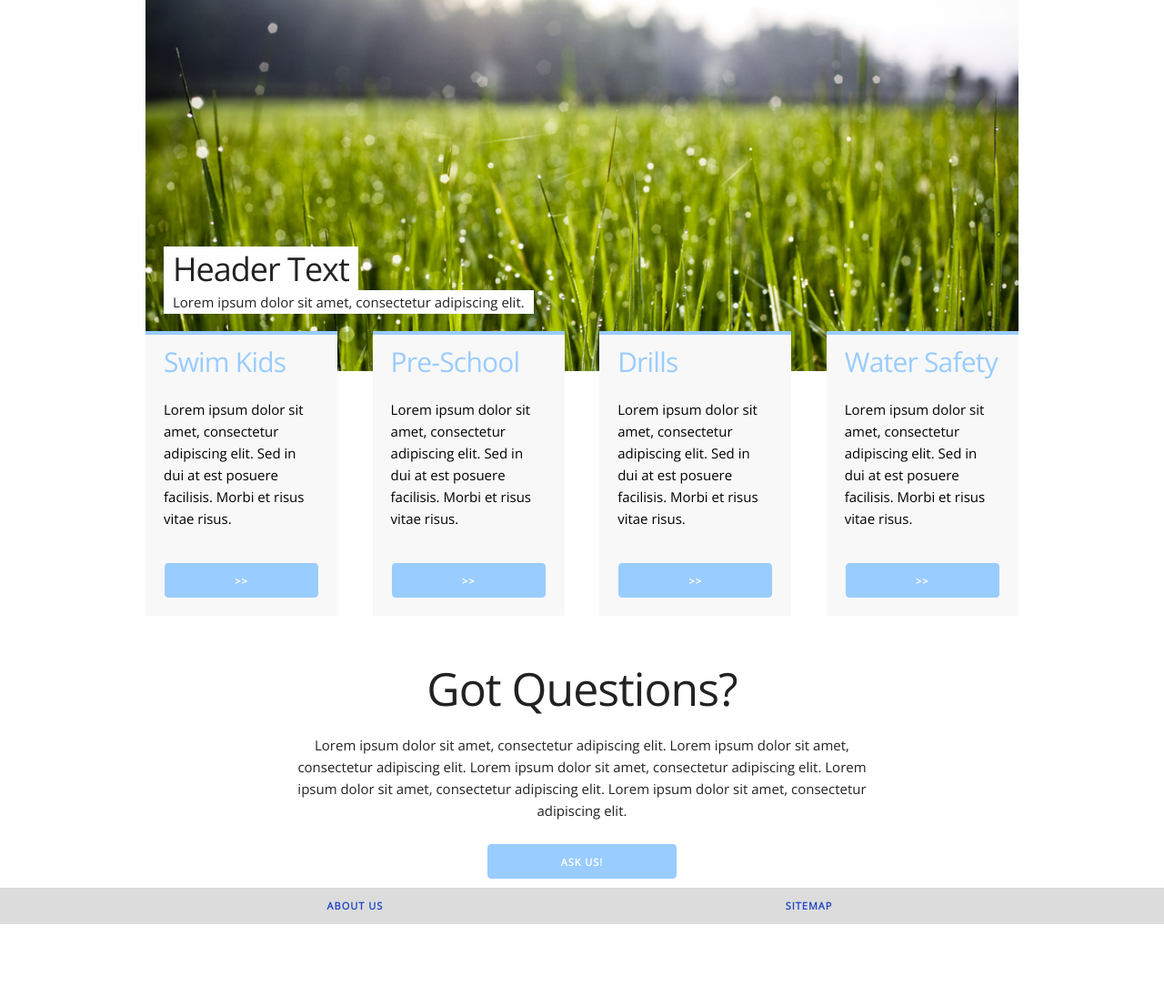
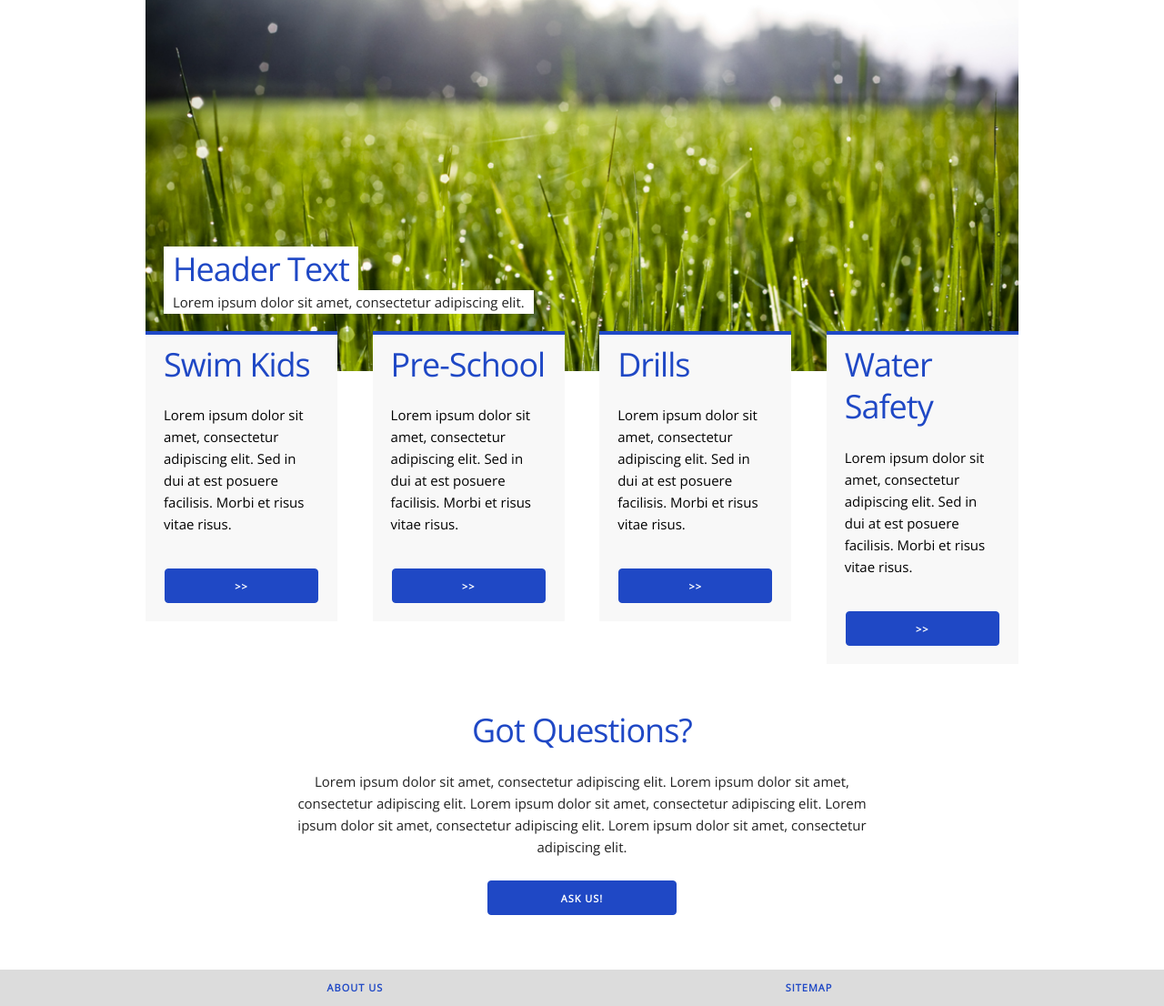
Before and after one commit to Xeltide/project1536, a PHP site: page / in a window 1280 px wide. Shown: the part 51-1157 px from the top of the page at 91% size. Before the commit the page ends 1067 px from the top, so only its background shows below. Run offline with PHP 8.4, Linux system fonts and the light colour scheme.

Commit message:
initial base.css, used in index & about

```diff
--- a/about.html
+++ b/about.html
@@ -22,6 +22,7 @@
   –––––––––––––––––––––––––––––––––––––––––––––––––– -->
   <link rel="stylesheet" href="css/normalize.css">
   <link rel="stylesheet" href="css/skeleton.css">
+  <link rel="stylesheet" href="css/base.css">
   <link rel="stylesheet" href="css/about.css">
 
   <link rel="stylesheet" href="./css/header.css">
@@ -120,7 +121,7 @@
     <div class="row">
       <div class="four columns aboutMember">
         <img src="images/profile_pic_placeholder.jpg" alt="">
-        <h5>Joshua Abe</h5>
+        <h5>Joshua Abe</h6>
         <p>Lorem ipsum dolor sit amet, consectetur adipiscing elit. Aliquam ut mi turpis. Nulla ac accumsan orci. Vivamus sed lectus dolor. Ut interdum imperdiet tortor in porta. Suspendisse semper interdum sagittis. Vestibulum et viverra ex.</p>
       </div>
       <div class="four columns aboutMember">
--- /dev/null
+++ b/css/base.css
@@ -0,0 +1,155 @@
+/**************************************************************
+ * NAVBAR (HEADER)
+ **************************************************************/
+
+/* Fixes header to top of page. Z-index necessary to prevent text content from appearing over header. */
+#header {
+    position: fixed;
+    width: 100%;
+	background-color: #1E90FF;
+    z-index: 1;
+}
+
+/* Conditional classes applied to the header via javascript */
+.header-opaque {
+    opacity: 1.0;
+}
+.header-transparent {
+    opacity: 0.6;
+}
+/* Removes logo padding and resizes to height of the header. */
+#header img {
+    display: block;
+}
+
+#header li {
+    display: inline-block;
+    margin-bottom: 0;
+    min-width: 5em;
+}
+
+#header ul{
+    display: flex;
+    list-style-type: none;
+    margin-bottom: 0;
+}
+
+/* Formats the header buttons. */
+#header a.button-primary {
+    background-color: #1E90FF;
+    border-color: #1E90FF;
+    /* background-color: #4169E1; */
+    /* border-color: #4169E1; */
+    height: 100%;
+    margin: 0px;
+    padding: 0.5em;
+    border-radius: 0px;
+    width: 100%;
+}
+#header ul .highlightbuttonclass{
+    background-color: #1F48C5;
+    border-color: #1F48C5;
+}
+/* Hovering over a button changes its colour. */
+#header a.button-primary:hover {
+    background-color: #1F48C5;
+    border-color: #1F48C5;
+    /* border-color: #4169E1; */
+}
+/* Fixes footer to the bottom of the page. */
+#footer {
+    width: 100%;
+	background-color: #DCDCDC;
+    z-index: 1;
+    opacity: 1.0;
+    bottom: 0;
+}
+
+/* Formats the footer buttons. */
+#footer a.button-primary {
+    background-color: #DCDCDC;
+    border-color: #DCDCDC;
+    /* background-color: #4169E1; */
+    /* border-color: #4169E1; */
+    height: 100%;
+    margin: 0px;
+    /* padding: 0.5em; */
+    border-radius: 0px;
+    width: 100%;
+    color: #1F48C5;
+}
+/* Removes margins from copyright text */
+#copy {
+    margin: 0px;
+}
+/* Hovering over a button changes its colour. */
+#footer a.button-primary:hover {
+    background-color: #FFFFFF;
+    border-color: #FFFFFF;
+}
+
+
+/**************************************************************
+ * COMMON ELEMENTS
+ **************************************************************/
+
+/* Headers */
+h3, h5 {
+    color: #1F48C5;
+}
+
+/**************************************************************
+ * LOGIN OVERLAY
+ **************************************************************/
+
+.dropContent {
+	background-color: #1F48C5;
+	padding: 1em 1.5em 1em 1.5em;
+	display: none;
+	position: absolute;
+	z-index: 1;
+    color: #FFFFFF;
+}
+
+#dropdown .button-primary {
+    background-color: #1E90FF;
+    border-color: #1E90FF;
+    color: #FFFFFF;
+}
+
+.droplink {
+}
+
+div #leftCol {
+	display: inline-block;
+	width: 45%;
+}
+
+div #rightCol {
+	width: 45%;
+	padding-left: 5%;
+	border-left: 1px solid black;
+}
+
+.show {
+	display: block;
+}
+
+/**************************************************************
+ * FOOTER
+ **************************************************************/
+
+* {
+    margin: 0px;
+}
+html, body {
+    height: 100%;
+}
+.wrapper {
+    min-height: 100%;
+    height: auto !important;
+    margin: 0 auto -4rem;
+}
+.footer, .push {
+    height: 4rem;
+}
--- a/css/homepage.css
+++ b/css/homepage.css
@@ -34,16 +34,14 @@ a.homeMenuItem {
 	position: relative;
 	padding: 1rem 2rem 7rem 2rem;
 	background-color: #f8f8f8;
-	border-top: .4rem solid #99CCFF;
+	border-top: .4rem solid #1F48C5;
 	text-decoration: none;
 }
 a.homeMenuItem:hover {
-	background-color: #e7e6e6;
+	background-color: #dcdcdc;
 }
-.homeMenuItem h4 {
-	color: #99CCFF;
-}
-.menuTitle {
+.homeMenuItem h3 {
+	text-transform: none;
 }
 .menuDesc {
 	color: #000000;
@@ -54,9 +52,9 @@ a.homeMenuItem:hover {
 	bottom: 2rem;
 	right: 2rem;
 	margin: 0;
-	background-color: #99CCFF;
 }
 
+/* TOFIX: breaks on ipad/iphone? */
 @media (min-width: 550px) {
 	a.homeMenuItem {
 		margin-top: -5rem;
@@ -72,10 +70,13 @@ a.homeMenuItem:hover {
 /* HOME QUESTIONS BLOCK */
 #homeQuestionsBlock {
 	text-align: center;
-}
-#homeQuestionsBlock h1 {
 	margin-top: 5rem;
+	margin-bottom: 5rem;
 }
 #homeAskButton {
 	padding: 0 8rem 0 8rem;
 }
+#homeAskButton:hover {
+	background-color: #1e90ff;
+	border-color: #1e90ff;
+}
--- a/css/skeleton.css
+++ b/css/skeleton.css
@@ -208,9 +208,9 @@ input[type="button"].button-primary {
   color: #FFF;
   /*background-color: #33C3F0;
   border-color: #33C3F0; // CHANGED TO OUR PROPOSED COLOR SCHEME*/
-  background-color: #99CCFF;
-  border-color: #99CCFF; }
-.button.button-primary:hover,
+  background-color: #1F48C5;
+  border-color: #1F48C5; }
+/*.button.button-primary:hover,
 button.button-primary:hover,
 input[type="submit"].button-primary:hover,
 input[type="reset"].button-primary:hover,
@@ -221,8 +221,10 @@ input[type="submit"].button-primary:focus,
 input[type="reset"].button-primary:focus,
 input[type="button"].button-primary:focus {
   color: #FFF;
-  background-color: #1EAEDB;
-  border-color: #1EAEDB; }
+  /*background-color: #1EAEDB;
+  border-color: #1EAEDB;
+  background-color: #1e90ff;
+  border-color: #1e90ff;}*/
 
 
 /* Forms
--- a/index.html
+++ b/index.html
@@ -22,6 +22,7 @@
   –––––––––––––––––––––––––––––––––––––––––––––––––– -->
   <link rel="stylesheet" href="css/normalize.css">
   <link rel="stylesheet" href="css/skeleton.css">
+  <link rel="stylesheet" href="css/base.css">
   <link rel="stylesheet" href="css/homepage.css">
 
   <link rel="stylesheet" href="./css/header.css">
@@ -102,25 +103,25 @@
   <div class="container" id="homeMenu">
     <div class="row">
       <a href="swimkids.html" class="homeMenuItem three columns">
-        <h4 class="menuTitle">Swim Kids</h4>
+        <h3>Swim Kids</h3>
         <p class="menuDesc">Lorem ipsum dolor sit amet, consectetur adipiscing elit. Sed in dui at est posuere facilisis. Morbi et risus vitae risus.</p>
         <div class="button button-primary menuButton">>></div>
       </a>
 
       <a href="preschool.html" class="homeMenuItem three columns">
-        <h4 class="menuTitle">Pre-School</h4>
+        <h3>Pre-School</h3>
         <p class="menuDesc">Lorem ipsum dolor sit amet, consectetur adipiscing elit. Sed in dui at est posuere facilisis. Morbi et risus vitae risus.</p>
         <div class="button button-primary menuButton">>></div>
       </a>
 
       <a href="drills.html" class="homeMenuItem three columns">
-        <h4 class="menuTitle">Drills</h4>
+        <h3>Drills</h3>
         <p class="menuDesc">Lorem ipsum dolor sit amet, consectetur adipiscing elit. Sed in dui at est posuere facilisis. Morbi et risus vitae risus.</p>
         <div class="button button-primary menuButton">>></div>
       </a>
 
-      <a href="watersafety.html" class="homeMenuItem three columns">
-        <h4 class="menuTitle">Water Safety</h4>
+      <a href="safety.html" class="homeMenuItem three columns">
+        <h3>Water Safety</h3>
         <p class="menuDesc">Lorem ipsum dolor sit amet, consectetur adipiscing elit. Sed in dui at est posuere facilisis. Morbi et risus vitae risus.</p>
         <div class="button button-primary menuButton">>></div>
       </a>
@@ -130,9 +131,9 @@
   <div class="container" id="homeQuestionsBlock">
     <div class="row">
       <div class="eight columns offset-by-two">
-        <h1>Got Questions?</h1>
+        <h3>Got Questions?</h3>
         <p>Lorem ipsum dolor sit amet, consectetur adipiscing elit. Lorem ipsum dolor sit amet, consectetur adipiscing elit. Lorem ipsum dolor sit amet, consectetur adipiscing elit. Lorem ipsum dolor sit amet, consectetur adipiscing elit. Lorem ipsum dolor sit amet, consectetur adipiscing elit.</p>
-        <a href="#" class="button button-primary" id="homeAskButton">Ask Us!</a>
+        <a href="form.html" class="button button-primary" id="homeAskButton">Ask Us!</a>
       </div>
     </div>
   </div>
```
